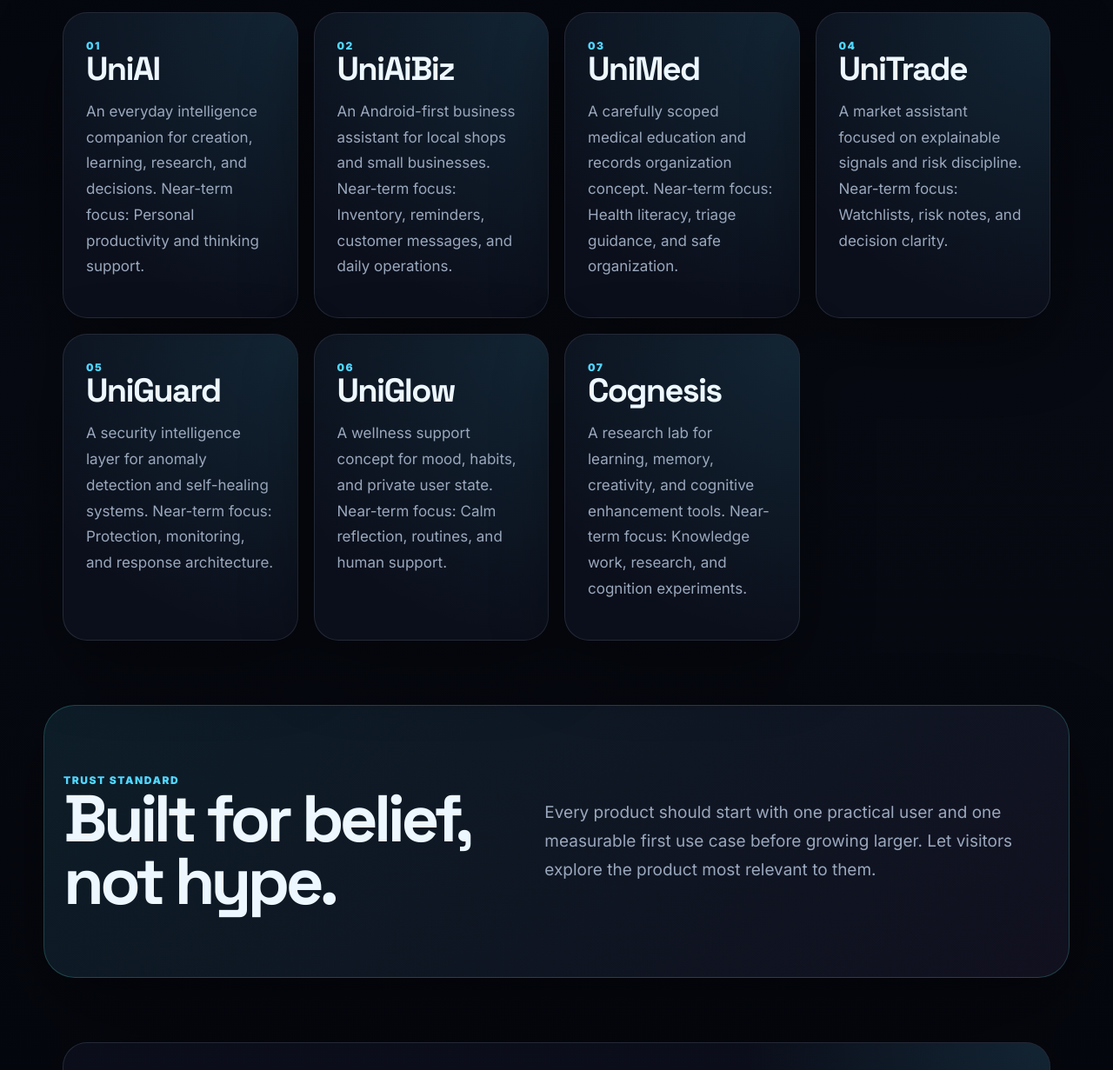
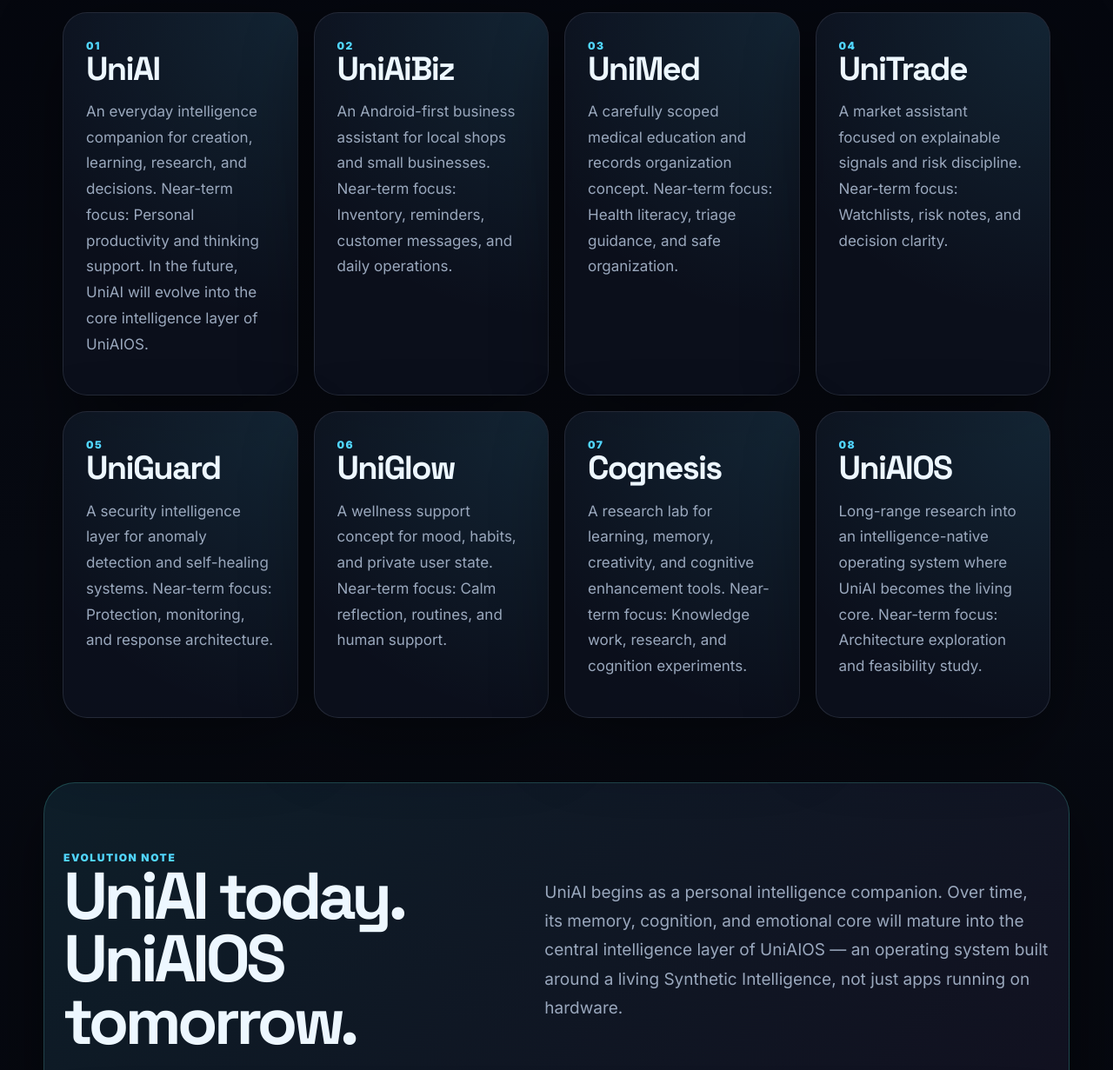
Before and after one commit to UniAiOwner/Project-Uni, a plain HTML site: page pages/ecosystem.html in a window 1280 px wide. Shown: the part 825-2056 px from the top of the page at 87% size. Drawn offline with Linux system fonts and the light colour scheme.

Commit message:
Add UniAIOS to ecosystem page + clarify UniAI→UniAIOS future relationship

```diff
--- a/pages/ecosystem.html
+++ b/pages/ecosystem.html
@@ -48,7 +48,7 @@
           <article class="card reveal">
             <span class="kicker">01</span>
             <h3>UniAI</h3>
-            <p>An everyday intelligence companion for creation, learning, research, and decisions. Near-term focus: Personal productivity and thinking support.</p>
+            <p>An everyday intelligence companion for creation, learning, research, and decisions. Near-term focus: Personal productivity and thinking support. In the future, UniAI will evolve into the core intelligence layer of UniAIOS.</p>
           </article>
 
           <article class="card reveal">
@@ -86,7 +86,20 @@
             <h3>Cognesis</h3>
             <p>A research lab for learning, memory, creativity, and cognitive enhancement tools. Near-term focus: Knowledge work, research, and cognition experiments.</p>
           </article>
+
+          <article class="card reveal">
+            <span class="kicker">08</span>
+            <h3>UniAIOS</h3>
+            <p>Long-range research into an intelligence-native operating system where UniAI becomes the living core. Near-term focus: Architecture exploration and feasibility study.</p>
+          </article>
       </div>
+    </section>
+    <section class="section story-band reveal">
+      <div>
+        <span class="kicker">Evolution note</span>
+        <h2>UniAI today. UniAIOS tomorrow.</h2>
+      </div>
+      <p>UniAI begins as a personal intelligence companion. Over time, its memory, cognition, and emotional core will mature into the central intelligence layer of UniAIOS — an operating system built around a living Synthetic Intelligence, not just apps running on hardware.</p>
     </section>
     <section class="section story-band reveal">
       <div>
@@ -105,6 +118,7 @@
         <a class="planet" href="uniguard.html">UniGuard</a>
         <a class="planet" href="uniglow.html">UniGlow</a>
         <a class="planet" href="cognesis.html">Cognesis</a>
+        <a class="planet" href="uniaios.html">UniAIOS</a>
       </div>
     </section>
   </main>
```
